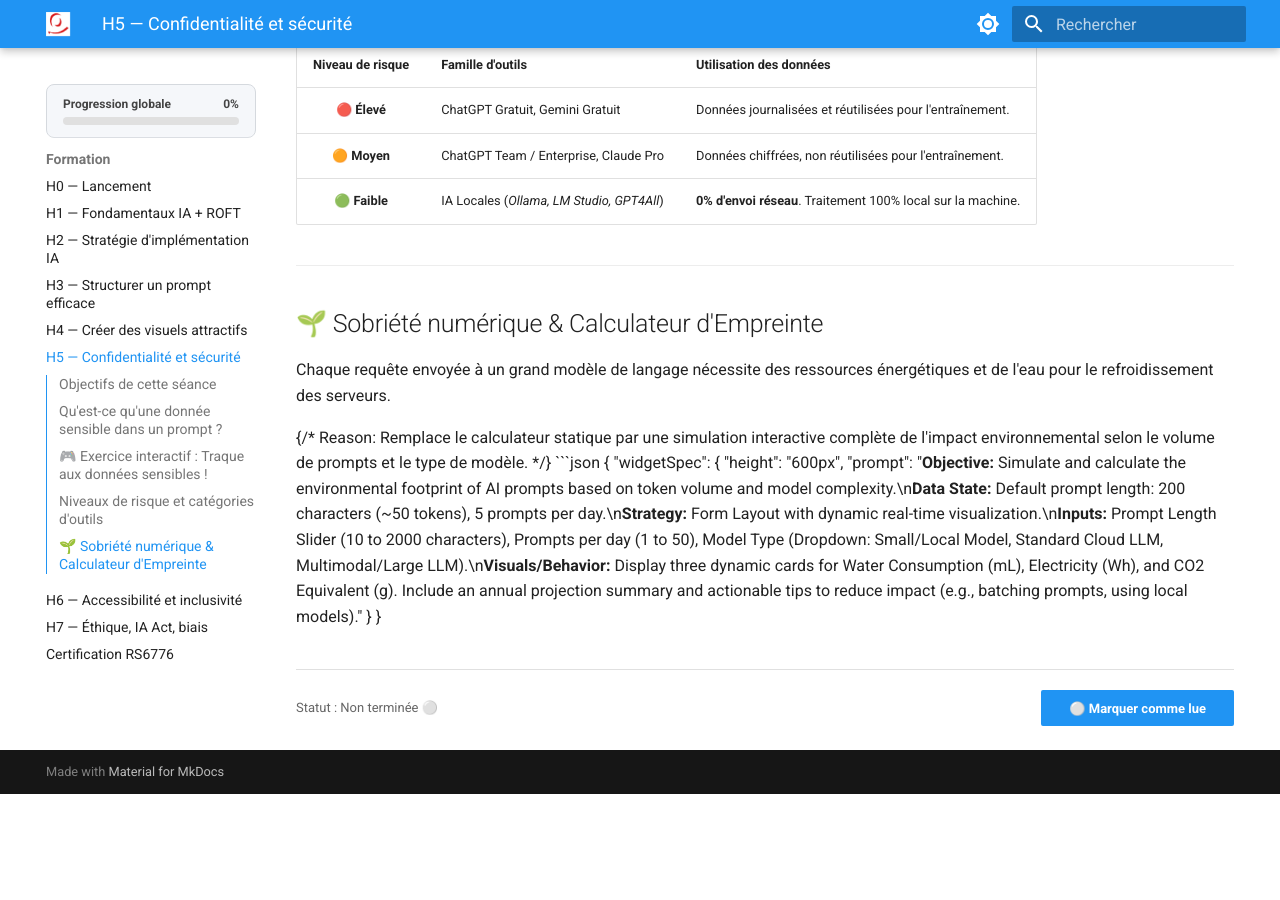
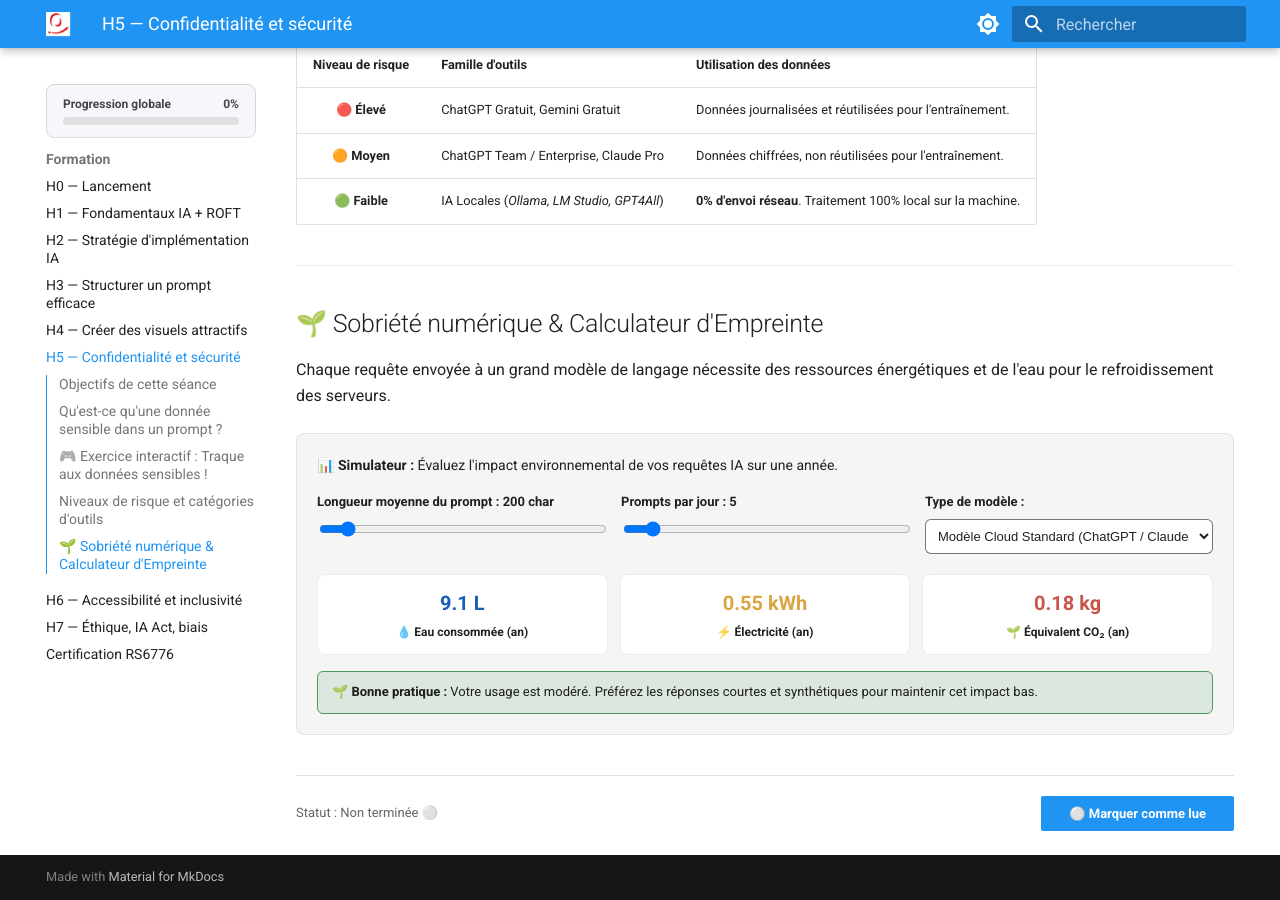
Before and after one commit to pierre-l-hue/wiki-formation-ia, an MkDocs documentation site: the page built from docs/formation/h5.md, in a window 1280 px wide and 900 px high, scrolled down 1621 px. Built offline with MkDocs 1.6.1 and Material for MkDocs 9.7.7, drawn with Linux system fonts in a browser that asks for light colours; before the commit the page ends 2415 px from its top, so only the background shows below that; some of the changed text lies outside the part shown.

Commit message:
Implement interactive environmental impact calculator
Replaced static calculator with an interactive environmental impact simulator for AI prompts, including controls for prompt length, daily count, and model type.

````diff
--- a/docs/formation/h5.md
+++ b/docs/formation/h5.md
@@ -246,12 +246,111 @@
 
 Chaque requête envoyée à un grand modèle de langage nécessite des ressources énergétiques et de l'eau pour le refroidissement des serveurs.
 
-<GenerateWidget height="600px">
-{/* Reason: Remplace le calculateur statique par une simulation interactive complète de l'impact environnemental selon le volume de prompts et le type de modèle. */}
-```json
-{
-  "widgetSpec": {
-    "height": "600px",
-    "prompt": "**Objective:** Simulate and calculate the environmental footprint of AI prompts based on token volume and model complexity.\n**Data State:** Default prompt length: 200 characters (~50 tokens), 5 prompts per day.\n**Strategy:** Form Layout with dynamic real-time visualization.\n**Inputs:** Prompt Length Slider (10 to 2000 characters), Prompts per day (1 to 50), Model Type (Dropdown: Small/Local Model, Standard Cloud LLM, Multimodal/Large LLM).\n**Visuals/Behavior:** Display three dynamic cards for Water Consumption (mL), Electricity (Wh), and CO2 Equivalent (g). Include an annual projection summary and actionable tips to reduce impact (e.g., batching prompts, using local models)."
+<!-- ==================================================== -->
+<!-- DEBUT DU CALCULATEUR DE SOBRIETE NUMERIQUE (MKDOCS)  -->
+<!-- ==================================================== -->
+<div class="eco-calculator" style="background: var(--md-code-bg-color, #f8f9fa); padding: 20px; border-radius: 8px; border: 1px solid var(--md-default-fg-color--lightest, #e0e0e0); margin: 24px 0; color: var(--md-typeset-color, #1a1a1a);">
+
+  <p style="font-size: 14px; margin-top: 0; margin-bottom: 16px;">
+    📊 <strong>Simulateur :</strong> Évaluez l'impact environnemental de vos requêtes IA sur une année.
+  </p>
+
+  <!-- CONTROLES -->
+  <div style="display: grid; grid-template-columns: repeat(auto-fit, minmax(220px, 1fr)); gap: 16px; margin-bottom: 20px;">
+    <div>
+      <label for="eco-length" style="display: block; font-size: 13px; font-weight: 700; margin-bottom: 6px;">Longueur moyenne du prompt : <span id="eco-length-val">200</span> char</label>
+      <input type="range" id="eco-length" min="50" max="2000" step="50" value="200" style="width: 100%; cursor: pointer;">
+    </div>
+
+    <div>
+      <label for="eco-count" style="display: block; font-size: 13px; font-weight: 700; margin-bottom: 6px;">Prompts par jour : <span id="eco-count-val">5</span></label>
+      <input type="range" id="eco-count" min="1" max="50" step="1" value="5" style="width: 100%; cursor: pointer;">
+    </div>
+
+    <div>
+      <label for="eco-model" style="display: block; font-size: 13px; font-weight: 700; margin-bottom: 6px;">Type de modèle :</label>
+      <select id="eco-model" style="width: 100%; padding: 8px; border-radius: 6px; border: 1px solid var(--md-default-fg-color--light, #ccc); background: var(--md-default-bg-color, #fff); color: var(--md-typeset-color, #000); font-size: 13px;">
+        <option value="0.2">IA Locale (Ollama / Small LLM)</option>
+        <option value="1.0" selected>Modèle Cloud Standard (ChatGPT / Claude)</option>
+        <option value="3.5">Modèle Multimodal / Lourd (GPT-4o / Gemini Ultra)</option>
+      </select>
+    </div>
+  </div>
+
+  <!-- CARTES DE RESULTATS (ANNUELS) -->
+  <div style="display: grid; grid-template-columns: repeat(auto-fit, minmax(140px, 1fr)); gap: 12px; text-align: center;">
+    <div style="padding: 12px; background: var(--md-default-bg-color, #fff); border: 1px solid var(--md-default-fg-color--lightest, #d5d9de); border-radius: 8px;">
+      <div style="font-size: 20px; font-weight: 800; color: #1a5fb4;" id="res-water">--</div>
+      <div style="font-size: 12px; font-weight: 600; color: var(--md-typeset-color, #555); margin-top: 4px;">💧 Eau consommée (an)</div>
+    </div>
+
+    <div style="padding: 12px; background: var(--md-default-bg-color, #fff); border: 1px solid var(--md-default-fg-color--lightest, #d5d9de); border-radius: 8px;">
+      <div style="font-size: 20px; font-weight: 800; color: #d9a441;" id="res-elec">--</div>
+      <div style="font-size: 12px; font-weight: 600; color: var(--md-typeset-color, #555); margin-top: 4px;">⚡ Électricité (an)</div>
+    </div>
+
+    <div style="padding: 12px; background: var(--md-default-bg-color, #fff); border: 1px solid var(--md-default-fg-color--lightest, #d5d9de); border-radius: 8px;">
+      <div style="font-size: 20px; font-weight: 800; color: #c9564a;" id="res-co2">--</div>
+      <div style="font-size: 12px; font-weight: 600; color: var(--md-typeset-color, #555); margin-top: 4px;">🌱 Équivalent CO₂ (an)</div>
+    </div>
+  </div>
+
+  <div id="eco-tip" style="margin-top: 16px; padding: 10px 14px; background: rgba(74, 155, 94, 0.15); border: 1px solid #4a9b5e; border-radius: 6px; font-size: 13px;"></div>
+</div>
+
+<script>
+(function() {
+  const lengthInput = document.getElementById('eco-length');
+  const countInput = document.getElementById('eco-count');
+  const modelInput = document.getElementById('eco-model');
+
+  const lengthVal = document.getElementById('eco-length-val');
+  const countVal = document.getElementById('eco-count-val');
+
+  const resWater = document.getElementById('res-water');
+  const resElec = document.getElementById('res-elec');
+  const resCo2 = document.getElementById('res-co2');
+  const ecoTip = document.getElementById('eco-tip');
+
+  if (!lengthInput || !countInput || !modelInput) return;
+
+  function calculate() {
+    const len = parseInt(lengthInput.value, 10);
+    const count = parseInt(countInput.value, 10);
+    const factor = parseFloat(modelInput.value);
+
+    lengthVal.textContent = len;
+    countVal.textContent = count;
+
+    // Calculs de base pour 1 prompt moyen (50 tokens = ~200 chars)
+    // 1 prompt std ≈ 5ml eau, 0.3 Wh, 0.1g CO2
+    const tokensRatio = (len / 200);
+    const annualPrompts = count * 365;
+
+    const waterLiters = ((annualPrompts * 0.005 * tokensRatio * factor)).toFixed(1);
+    const elecKwh = ((annualPrompts * 0.0003 * tokensRatio * factor)).toFixed(2);
+    const co2Kg = ((annualPrompts * 0.0001 * tokensRatio * factor)).toFixed(2);
+
+    resWater.textContent = waterLiters + " L";
+    resElec.textContent = elecKwh + " kWh";
+    resCo2.textContent = co2Kg + " kg";
+
+    if (factor > 2) {
+      ecoTip.innerHTML = "💡 <strong>Conseil sobriété :</strong> Pour des tâches simples (correction, résumé), préférez un modèle standard ou local afin d'insérer 3x moins d'impact énergétique.";
+    } else if (count > 20) {
+      ecoTip.innerHTML = "💡 <strong>Conseil sobriété :</strong> Pensez à regrouper vos demandes (batching) dans un seul prompt structuré plutôt que de faire 20 micro-requêtes.";
+    } else {
+      ecoTip.innerHTML = "🌱 <strong>Bonne pratique :</strong> Votre usage est modéré. Préférez les réponses courtes et synthétiques pour maintenir cet impact bas.";
+    }
   }
-}
+
+  lengthInput.addEventListener('input', calculate);
+  countInput.addEventListener('input', calculate);
+  modelInput.addEventListener('change', calculate);
+
+  calculate();
+})();
+</script>
+<!-- ==================================================== -->
+<!-- FIN DU CALCULATEUR                                   -->
+<!-- ==================================================== -->
````
